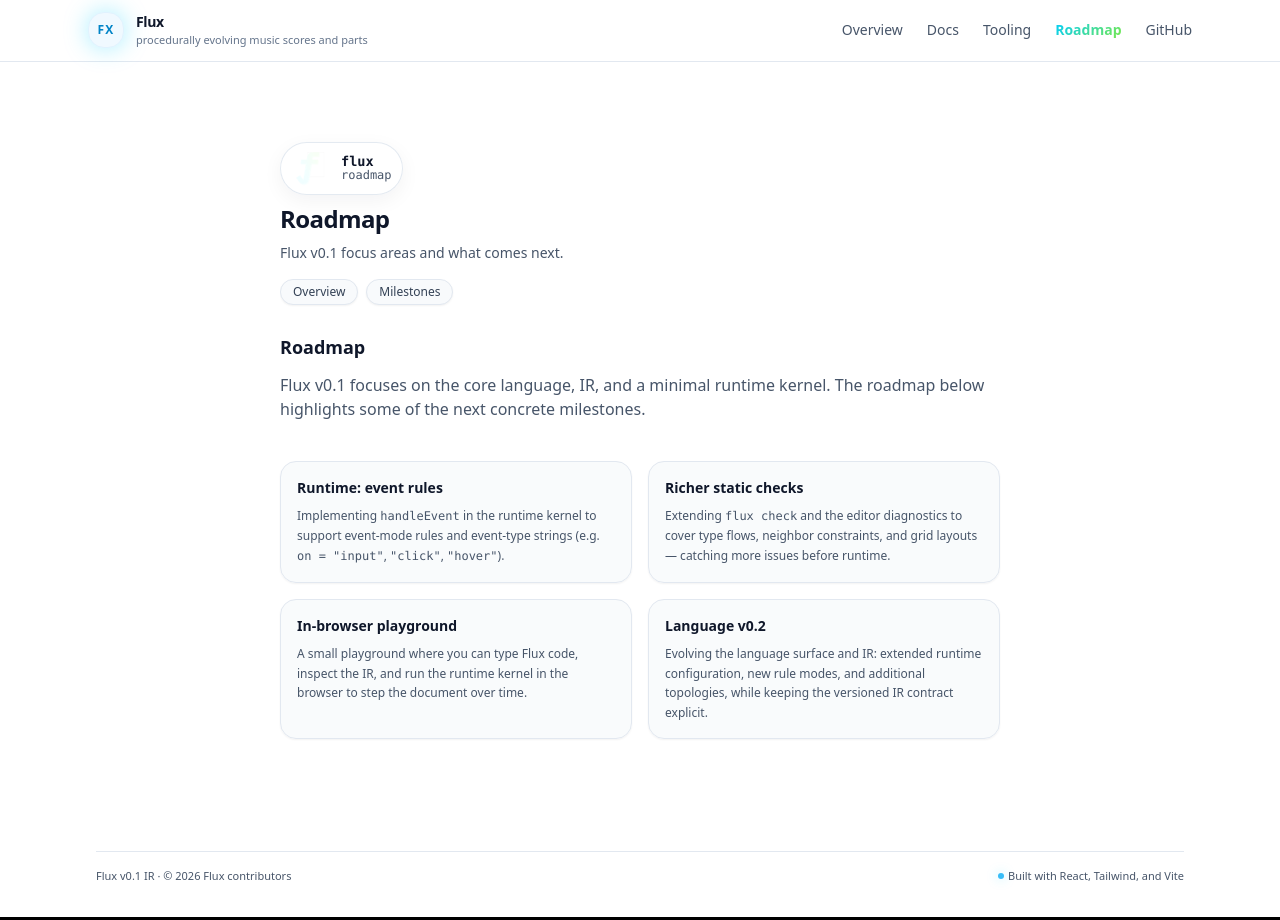
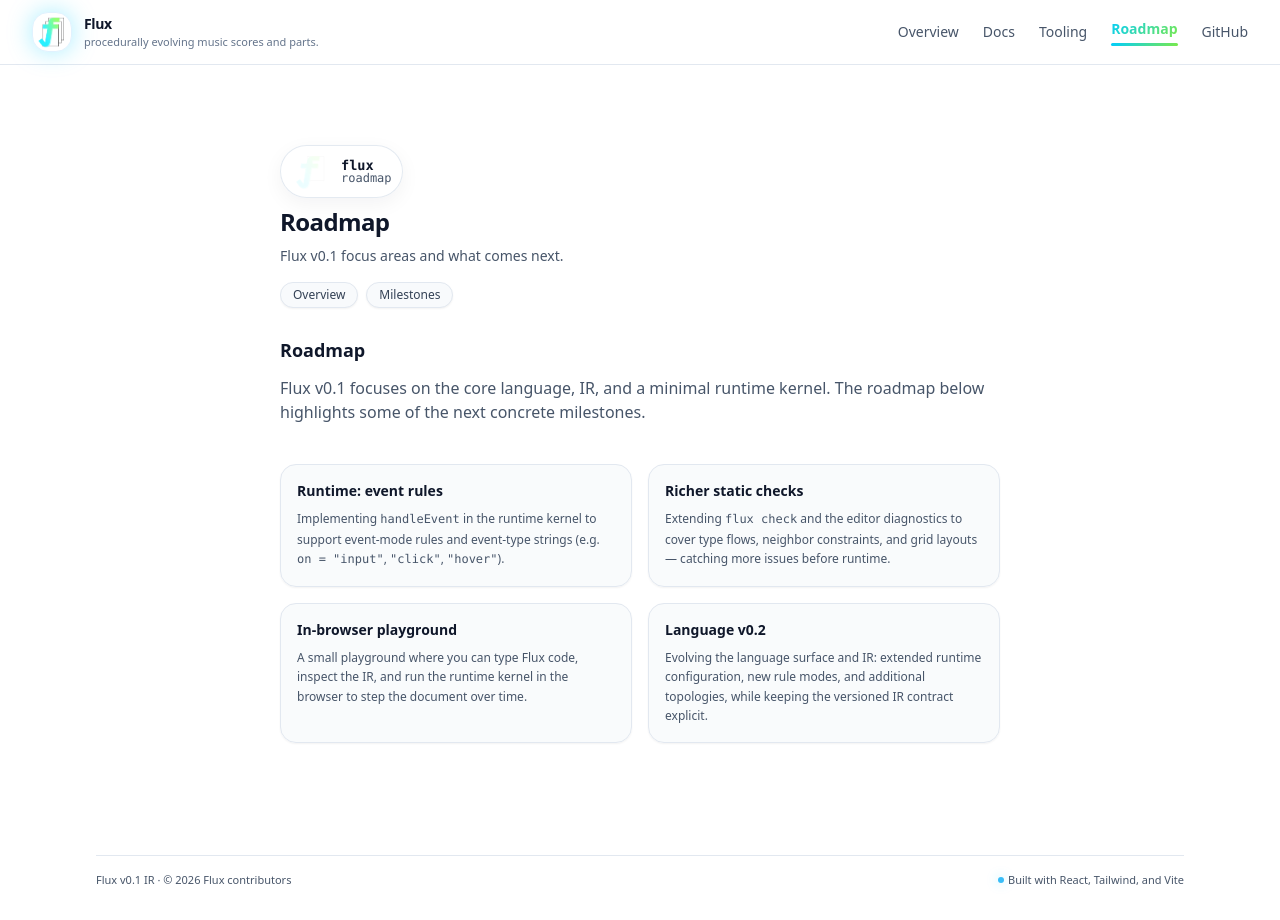
Before and after one commit to cbassuarez/flux-site, a React (Vite) app: page /roadmap in a window 1280 px wide. Built offline with nearby package versions, Linux system fonts and the light colour scheme.

Commit message:
Refine hero layout and branding interactions

```diff
--- a/index.html
+++ b/index.html
@@ -4,7 +4,7 @@
     <meta charset="UTF-8" />
     <link rel="icon" type="image/svg+xml" href="/flux-mark-favicon.svg" />
     <meta name="viewport" content="width=device-width, initial-scale=1.0" />
-    <meta name="theme-color" content="#00CDFE" />
+    <meta name="theme-color" content="#00cdfe" />
     <meta name="color-scheme" content="light" />
     <meta name="apple-mobile-web-app-capable" content="yes" />
     <meta name="apple-mobile-web-app-status-bar-style" content="white-translucent" />
--- /dev/null
+++ b/src/components/CliInstallWidget.tsx
@@ -0,0 +1,50 @@
+import { motion } from "framer-motion";
+import { useCallback, useState } from "react";
+
+const installCommand = "npm install flux-language";
+
+export function CliInstallWidget() {
+  const [copied, setCopied] = useState(false);
+
+  const handleCopy = useCallback(async () => {
+    try {
+      if (navigator?.clipboard?.writeText) {
+        await navigator.clipboard.writeText(installCommand);
+        setCopied(true);
+        setTimeout(() => setCopied(false), 1600);
+      }
+    } catch (err) {
+      // silent fallback
+    }
+  }, []);
+
+  return (
+    <motion.div
+      className="relative overflow-hidden rounded-xl border border-slate-200 bg-white/90 shadow-sm"
+      initial={{ opacity: 0, y: 12 }}
+      animate={{ opacity: 1, y: 0 }}
+      transition={{ duration: 0.5, ease: [0.25, 0.1, 0.25, 1] }}
+    >
+      <div className="absolute inset-x-0 top-0 h-0.5 flux-gradient-bg" />
+      <div className="flex flex-col gap-3 px-4 py-4 sm:flex-row sm:items-center sm:justify-between sm:gap-4">
+        <div className="flex flex-col gap-1">
+          <span className="text-xs font-semibold uppercase tracking-wide text-slate-500">
+            Install via npm
+          </span>
+          <code className="rounded-md bg-slate-50 px-2 py-1 font-mono text-sm text-slate-800">
+            {installCommand}
+          </code>
+        </div>
+        <motion.button
+          type="button"
+          onClick={handleCopy}
+          className="inline-flex items-center justify-center rounded-full flux-gradient-bg px-4 py-2 text-xs font-semibold text-white shadow-sm focus:outline-none focus:ring-2 focus:ring-sky-200"
+          whileHover={{ scale: 1.03 }}
+          whileTap={{ scale: 0.97 }}
+        >
+          {copied ? "Copied" : "Copy"}
+        </motion.button>
+      </div>
+    </motion.div>
+  );
+}
--- /dev/null
+++ b/src/components/FluxBadge.tsx
@@ -0,0 +1,18 @@
+import fluxMarkFull from "../assets/branding/flux-mark-full.svg";
+import pkg from "../../package.json";
+
+interface FluxBadgeProps {
+  className?: string;
+}
+
+export function FluxBadge({ className }: FluxBadgeProps) {
+  return (
+    <div
+      className={`inline-flex items-center gap-2 rounded-full border border-transparent bg-white px-3 py-1.5 text-xs font-medium text-slate-700 shadow-sm flux-gradient-border ${className ?? ""}`.trim()}
+    >
+      <img src={fluxMarkFull} alt="Flux mark" className="h-6 w-6" />
+      <span className="font-semibold text-slate-900">flux language</span>
+      <span className="font-mono text-[11px] text-slate-600">v{pkg.version}</span>
+    </div>
+  );
+}
--- a/src/components/Header.tsx
+++ b/src/components/Header.tsx
@@ -1,6 +1,7 @@
 import { useEffect, useState } from "react";
 import { Link, NavLink, useLocation } from "react-router-dom";
 import { AnimatePresence, motion } from "framer-motion";
+import { FluxMarkAnimated } from "./branding/FluxMarkAnimated";
 
 const NAV_ITEMS = [
   { path: "/", label: "Overview" },
@@ -11,6 +12,7 @@
 
 export function Header() {
   const [isOpen, setIsOpen] = useState(false);
+  const [hoveredPath, setHoveredPath] = useState<string | null>(null);
   const location = useLocation();
 
   const closeMenu = () => setIsOpen(false);
@@ -22,14 +24,14 @@
 
   return (
     <header className="sticky top-0 z-20 border-b border-slate-200 bg-white/90 backdrop-blur">
-      <div className="mx-auto flex max-w-6xl items-center justify-between px-4 py-3 sm:px-6">
+      <div className="mx-auto flex w-full max-w-7xl items-center justify-between px-4 py-3 sm:px-6 lg:px-8">
         <Link to="/" className="flex items-center gap-3">
-          <div className="h-9 w-9 rounded-2xl border border-sky-100 bg-sky-50 shadow-[0_0_24px_rgba(0,205,254,0.35)] flex items-center justify-center">
-            <span className="text-xs font-semibold text-sky-600 tracking-widest">FX</span>
+          <div className="flex h-10 w-10 items-center justify-center rounded-2xl border border-sky-100 bg-white shadow-[0_0_24px_rgba(0,205,254,0.35)]">
+            <FluxMarkAnimated className="h-9 w-auto" />
           </div>
           <div className="flex flex-col">
             <span className="text-sm font-semibold tracking-tight text-slate-900">Flux</span>
-            <span className="text-[11px] text-slate-500">procedurally evolving music scores and parts</span>
+            <span className="text-[11px] text-slate-500">procedurally evolving music scores and parts.</span>
           </div>
         </Link>
 
@@ -38,25 +40,53 @@
             <NavLink
               key={item.path}
               to={item.path}
-              className={({ isActive }) =>
-                [
-                  "transition-colors",
-                  isActive ? "flux-gradient-text font-semibold" : "hover:text-slate-900",
-                ].join(" ")
-              }
               end={item.path === "/"}
+              onMouseEnter={() => setHoveredPath(item.path)}
+              onMouseLeave={() => setHoveredPath(null)}
             >
-              {item.label}
+              {({ isActive }) => {
+                const showIndicator = isActive || hoveredPath === item.path;
+                return (
+                  <motion.span
+                    className="relative inline-flex flex-col items-center gap-1"
+                    whileHover={{ y: -1 }}
+                    whileTap={{ scale: 0.97 }}
+                  >
+                    <span
+                      className={[
+                        "transition-colors",
+                        isActive ? "flux-gradient-text font-semibold" : "text-slate-600 hover:text-slate-900",
+                      ].join(" ")}
+                    >
+                      {item.label}
+                    </span>
+                    <AnimatePresence>
+                      {showIndicator && (
+                        <motion.span
+                          layoutId="nav-underline"
+                          className="block h-[3px] w-full rounded-full flux-gradient-bg"
+                          initial={{ opacity: 0, scaleX: 0.6 }}
+                          animate={{ opacity: 1, scaleX: 1 }}
+                          exit={{ opacity: 0, scaleX: 0.4 }}
+                          transition={{ duration: 0.18, ease: [0.4, 0, 0.2, 1] }}
+                        />
+                      )}
+                    </AnimatePresence>
+                  </motion.span>
+                );
+              }}
             </NavLink>
           ))}
-          <a
+          <motion.a
             href="https://github.com/cbassuarez/flux"
             className="hover:text-slate-900"
             target="_blank"
             rel="noreferrer"
+            whileHover={{ y: -1 }}
+            whileTap={{ scale: 0.97 }}
           >
             GitHub
-          </a>
+          </motion.a>
         </nav>
 
         <button
--- a/src/components/HeroSection.tsx
+++ b/src/components/HeroSection.tsx
@@ -27,9 +27,9 @@
         />
       </motion.div>
 
-      <div className="mx-auto max-w-6xl px-4 py-12 sm:px-6 md:py-16 lg:py-20">
+      <div className="mx-auto w-full max-w-7xl px-4 py-12 sm:px-6 md:py-16 lg:px-10 lg:py-20 xl:px-12">
         <motion.div
-          className="grid items-start gap-10 md:gap-12 lg:grid-cols-2"
+          className="w-full space-y-8"
           initial={{ opacity: 0, y: 24 }}
           animate={{ opacity: 1, y: 0 }}
           transition={{ duration: 0.6, ease: [0.25, 0.1, 0.25, 1] }}
--- /dev/null
+++ b/src/components/branding/FluxMarkAnimated.tsx
@@ -0,0 +1,44 @@
+import { useEffect, useState } from "react";
+import frame01 from "../../assets/branding/flux-mark-frame-01.svg";
+import frame02 from "../../assets/branding/flux-mark-frame-02.svg";
+import frame03 from "../../assets/branding/flux-mark-frame-03.svg";
+import fullMark from "../../assets/branding/flux-mark-full.svg";
+
+interface FluxMarkAnimatedProps {
+  className?: string;
+}
+
+const sequence = [frame01, frame02, frame03, frame02, frame01];
+const frameDuration = 1000 / 3; // 3fps
+const pauseDuration = 3000;
+
+export function FluxMarkAnimated({ className }: FluxMarkAnimatedProps) {
+  const [current, setCurrent] = useState<string>(fullMark);
+
+  useEffect(() => {
+    const timers: Array<number> = [];
+
+    const runLoop = () => {
+      timers.splice(0, timers.length);
+      sequence.forEach((frame, idx) => {
+        const timerId = window.setTimeout(() => setCurrent(frame), idx * frameDuration);
+        timers.push(timerId);
+      });
+
+      const loopDelay = sequence.length * frameDuration + pauseDuration;
+      const resetTimer = window.setTimeout(() => {
+        setCurrent(fullMark);
+        runLoop();
+      }, loopDelay);
+      timers.push(resetTimer);
+    };
+
+    runLoop();
+
+    return () => {
+      timers.forEach((t) => window.clearTimeout(t));
+    };
+  }, []);
+
+  return <img src={current} alt="Flux logo" className={className ?? "h-10 w-auto"} />;
+}
--- a/src/styles/branding.css
+++ b/src/styles/branding.css
@@ -1,5 +1,5 @@
 :root {
-  --flux-accent: #00CDFE;
+  --flux-accent: #00cdfe;
   --flux-accent-green: #7BE94A;
   --flux-accent-gradient: linear-gradient(135deg, var(--flux-accent) 0%, var(--flux-accent-green) 100%);
 }
@@ -27,14 +27,14 @@
 
 .hero-code-grid {
   display: grid;
-  grid-template-columns: repeat(2, minmax(0, 1fr));
+  grid-template-columns: 1fr;
   gap: 1.5rem;
   margin-top: 1.5rem;
 }
 
-@media (max-width: 768px) {
+@media (min-width: 768px) {
   .hero-code-grid {
-    grid-template-columns: 1fr;
+    grid-template-columns: repeat(2, minmax(0, 1fr));
   }
 }
 
```
Also changed, not shown: src/pages/HomePage.tsx (+15 -12 lines).
